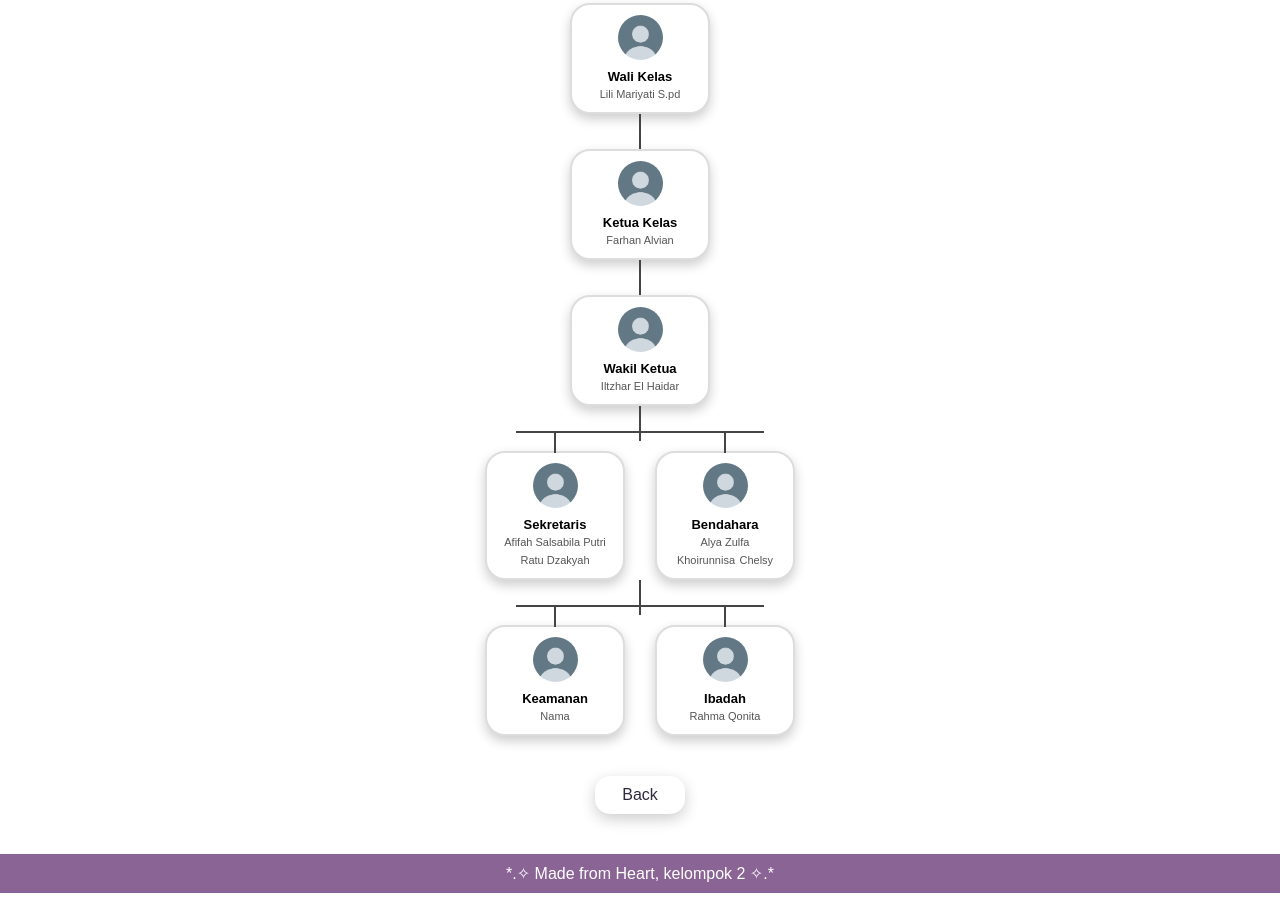
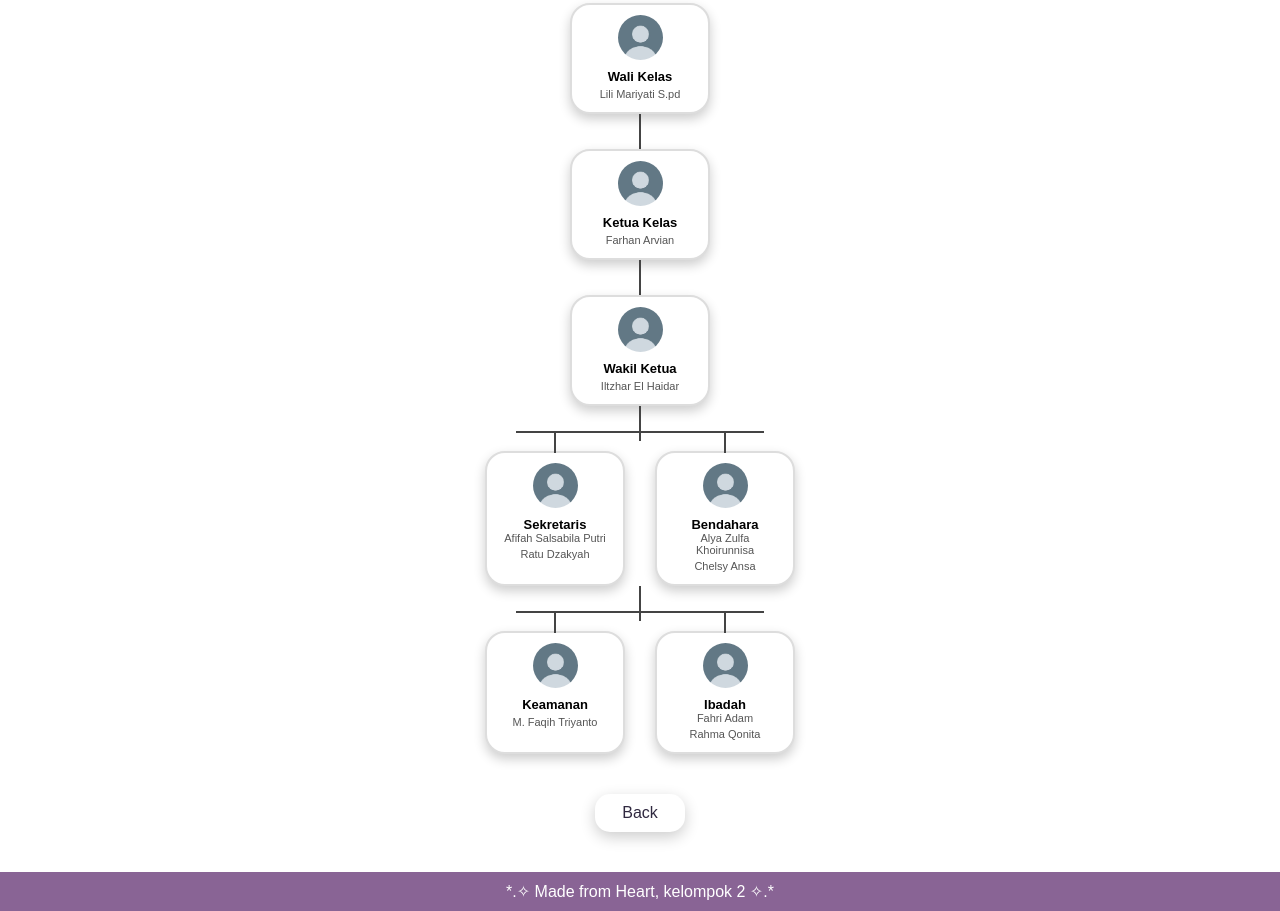
Before and after one commit to rynnovaalisigma/Tugas.Dari.Pak.Agus.Smamda, a plain HTML site: page struktur.html in a window 1280 px wide. Shown: the part 329-1240 px from the top of the page. Drawn offline with Linux system fonts and the light colour scheme.

Commit message:
struktur.html

```diff
--- a/struktur.html
+++ b/struktur.html
@@ -188,7 +188,7 @@ footer {
 <div class="node reveal">
     <img src="kosong.jpg">
     <strong>Ketua Kelas</strong>
-    <small>Farhan Alvian</small>
+    <small>Farhan Arvian</small>
 </div>
 
 <div class="v-line reveal"></div>
@@ -205,15 +205,15 @@ footer {
     <div class="node">
         <img src="kosong.jpg">
         <strong>Sekretaris</strong>
-        <small>Afifah Salsabila Putri</small>
+        <small><p>Afifah Salsabila Putri</p></small>
         <small> Ratu Dzakyah </small>
     </div>
 
     <div class="node">
         <img src="kosong.jpg">
         <strong>Bendahara</strong>
-        <small>Alya Zulfa Khoirunnisa</small>
-        <small> Chelsy </small>
+        <small><p>Alya Zulfa Khoirunnisa</p></small>
+        <small> Chelsy Ansa </small>
     </div>
 </div>
 
@@ -223,13 +223,13 @@ footer {
     <div class="node">
         <img src="kosong.jpg">
         <strong>Keamanan</strong>
-        <small>Nama</small>
+        <small>M. Faqih Triyanto</small>
     </div>
 
     <div class="node">
         <img src="kosong.jpg">
         <strong>Ibadah</strong>
-        <small>Rahma Qonita</small>
+        <small><p> Fahri Adam</p>Rahma Qonita</small>
     </div>
 </div>
 
```
